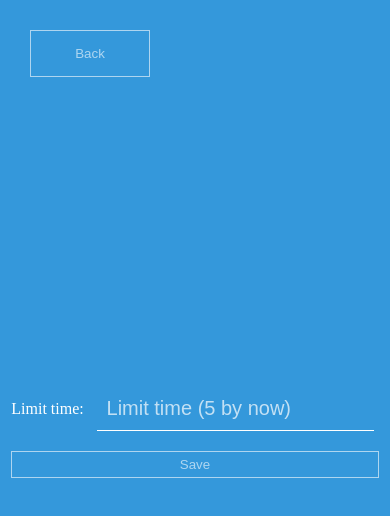
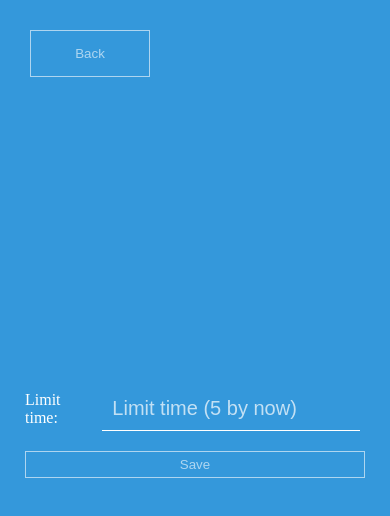
Before and after one commit to javleds/talkit, a Vue app: page /config in a window 390 px wide. Shown: the top 516 px of the page. Built offline with nearby package versions, Linux system fonts and the light colour scheme.

Commit message:
Adding a small padding to the config form for improve mobile view

```diff
--- a/src/components/ConfigForm.vue
+++ b/src/components/ConfigForm.vue
@@ -52,3 +52,9 @@ export default {
   }
 }
 </script>
+
+<style lang="scss">
+  .config-form {
+    padding: 0 25px;
+  }
+</style>
```
